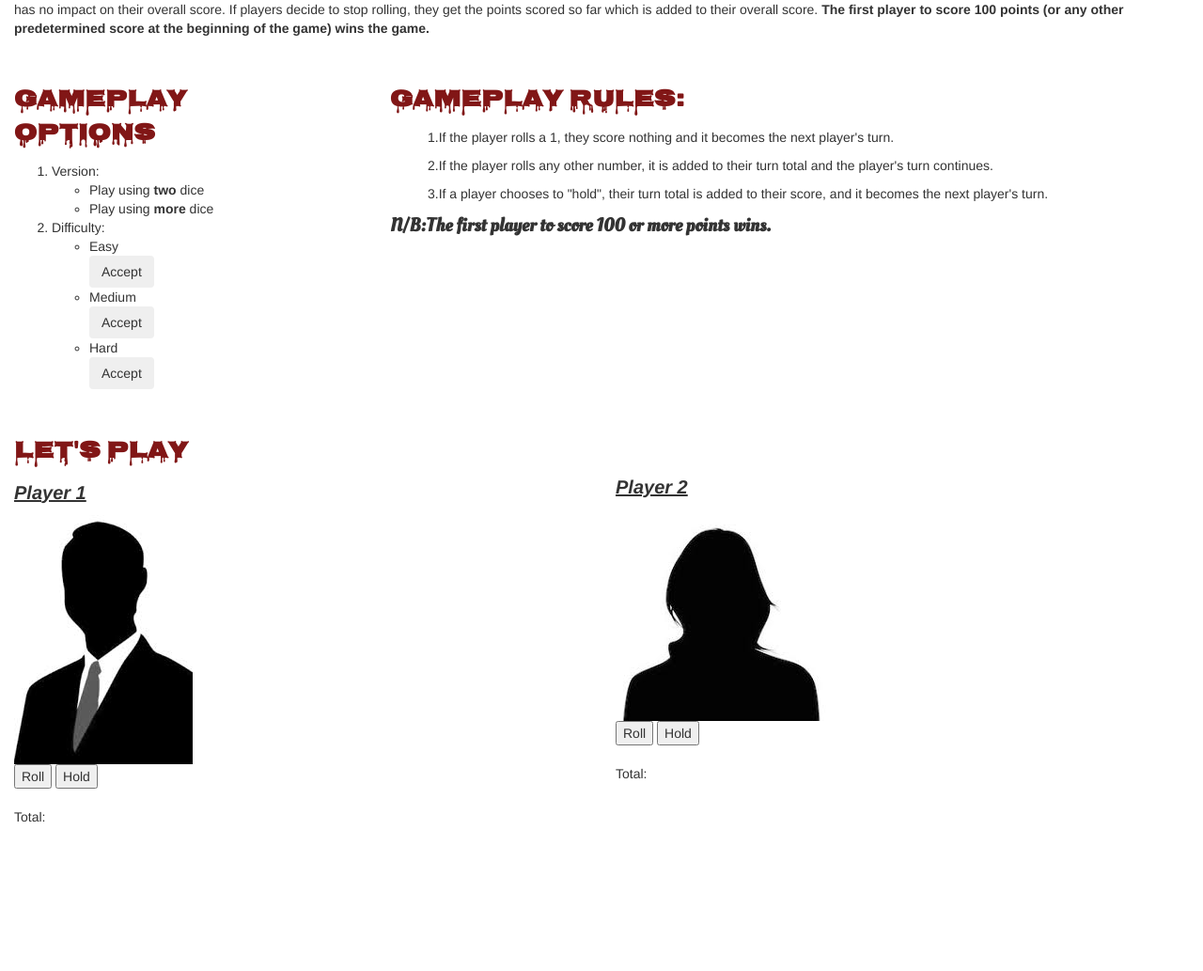
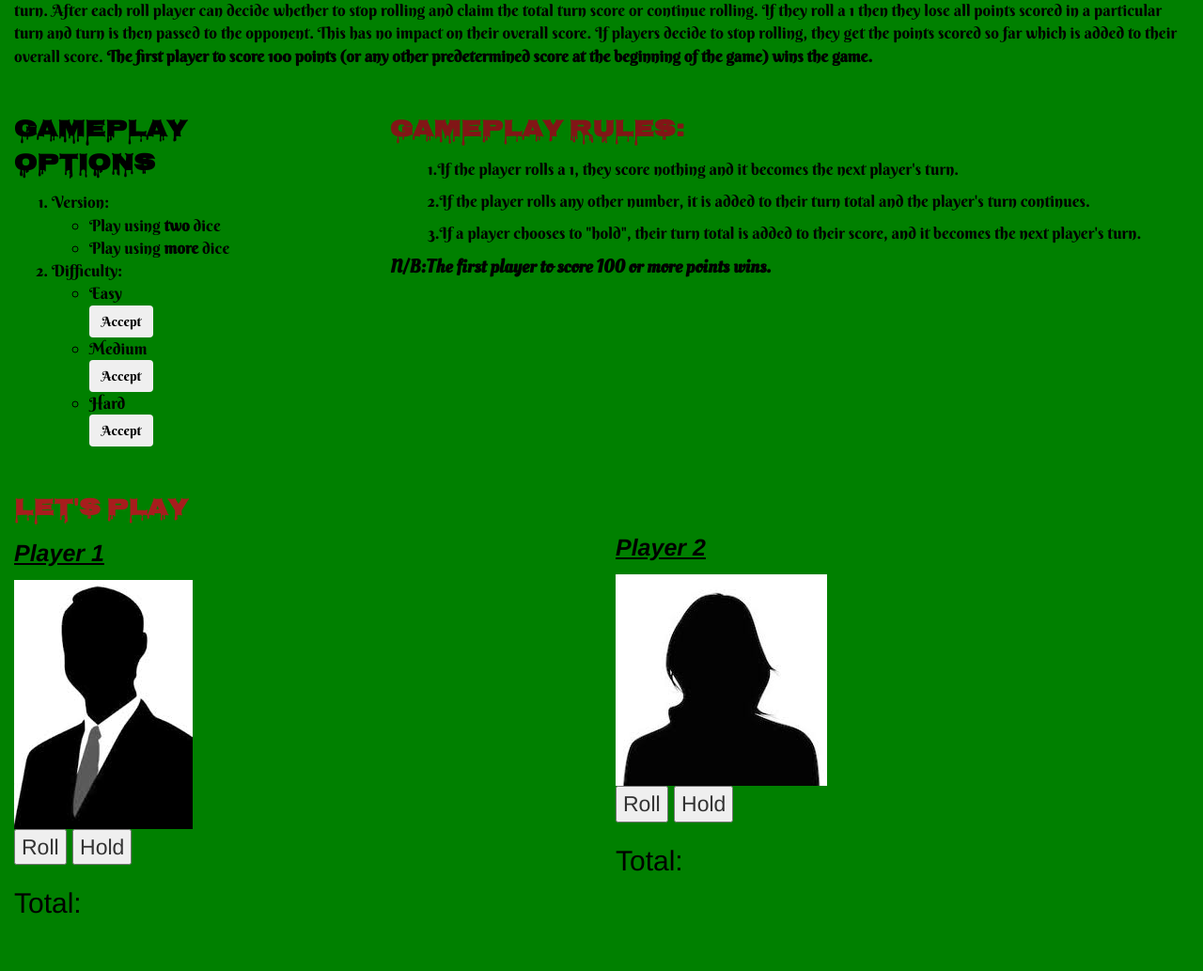
Before and after one commit to Gift-Lumumba/Pig-Dice, a plain HTML site: page index.html in a window 1280 px wide. Shown: the part 547-1580 px from the top of the page at 94% size. Before the commit the page ends 1476 px from the top, so only its background shows below. Drawn offline with nearby package versions, Linux system fonts and the light colour scheme; a web font is replaced by a local one.

Commit message:
add css styles to different tags in page

```diff
--- a/css/styles.css
+++ b/css/styles.css
@@ -1,31 +1,57 @@
 .header{
   text-align: center;
   font-family: 'Ultra', serif;
-  background: #D35400;
+  background: rgb(207, 70, 20);
   border-radius: 20px;
   padding-top:40px;
   padding-bottom: 40px;
   color: black;
 }
+body{
+  background-color: green;
+  background-size: cover;
+}
 .about{
   font-family: 'Faster One', cursive;
-  font-size: 35px;
+  font-size: 45px;
   color: black;
 }
 .gameplay{
   font-family: 'Nosifer', cursive;
   font-size: 30px;
+  color:rgb(167, 29, 29);
+}
+.gameplay-paragraph{
+  font-size: 17px;
+  font-family: 'Berkshire Swash', cursive;
+  color: black;
+}
+.gameplay-paragraph b{
+  color: rgb(0, 0, 0);
+}
+.col-md-3{
+  font-family: 'Berkshire Swash', cursive;
+  font-size: 17px;
+  color: black;
+}
+.col-md-3 b{
   color: black;
 }
 .options{
   font-family: 'Nosifer', cursive;
   font-size: 25px;
-  color:rgb(129, 22, 22);
+  color:rgb(167, 29, 29);
 }
 .rules{
   font-family: 'Nosifer', cursive;
   font-size: 25px;
   color:rgb(129, 22, 22);
+}
+.listing{
+  font-size: 17px;
+  font-family: 'Berkshire Swash', cursive;
+  color: black;
+
 }
 .gameplay-rules{
   padding-left: 80px;
@@ -37,27 +63,46 @@
 .note{
   font-family: 'Oleo Script', cursive;
   font-size: 20px;
+  color: black;
 }
 .play{
   font-family: 'Nosifer', cursive;
   font-size: 25px;
-  color: rgb(129, 22, 22);
+  color: rgb(167, 29, 29);
 }
 .player1{
-  font-size: 20px;
+  font-size: 25px;
   font-style: italic;
   text-decoration-line: underline;
+  color: black;
 }
 .player2{
-  font-size: 20px;
+  font-size: 25px;
   font-style: italic;
   text-decoration-line: underline;
+  color: black;
 }
 .total1{
   font-size: 15px;
   color:rgb(12, 12, 138);
+  color: black;
 }
 .total2{
   font-size: 15px;
   color:rgb(12, 12, 138);
+  color: black;
 }
+#total1{
+  color:black;
+  font-size: 30px;
+}
+#total2{
+  color:black;
+  font-size: 30px;
+}
+#buttons{
+  font-size: 23px;
+}
+#buttons2{
+  font-size: 23px;
+}
```
